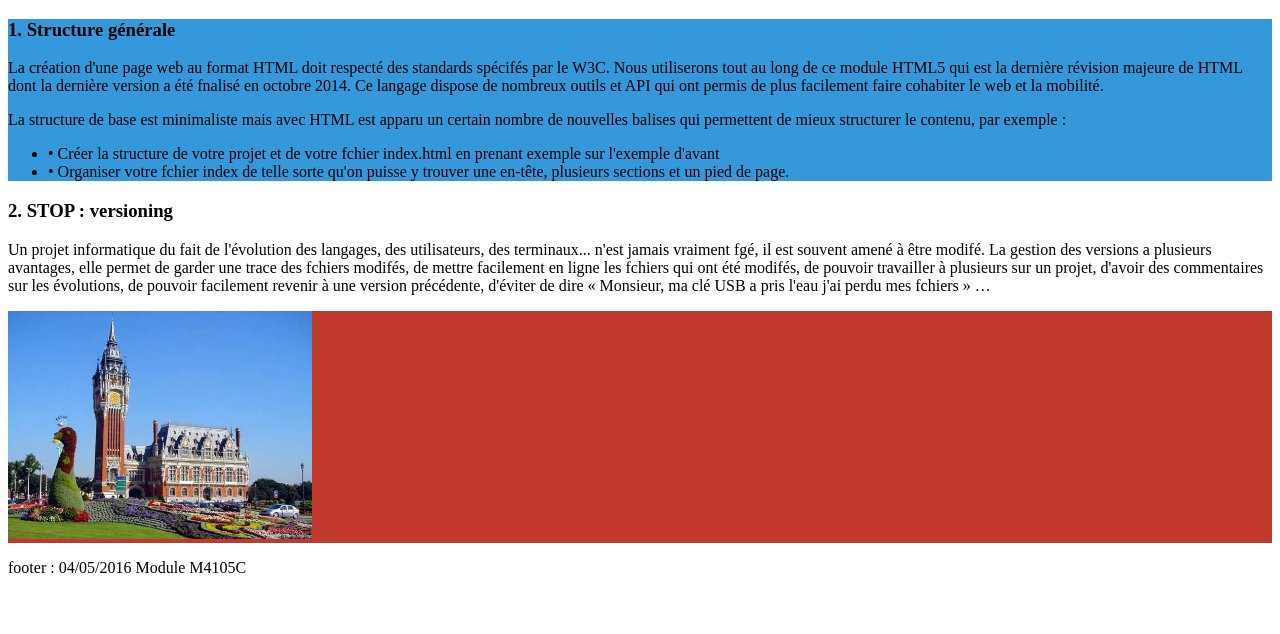
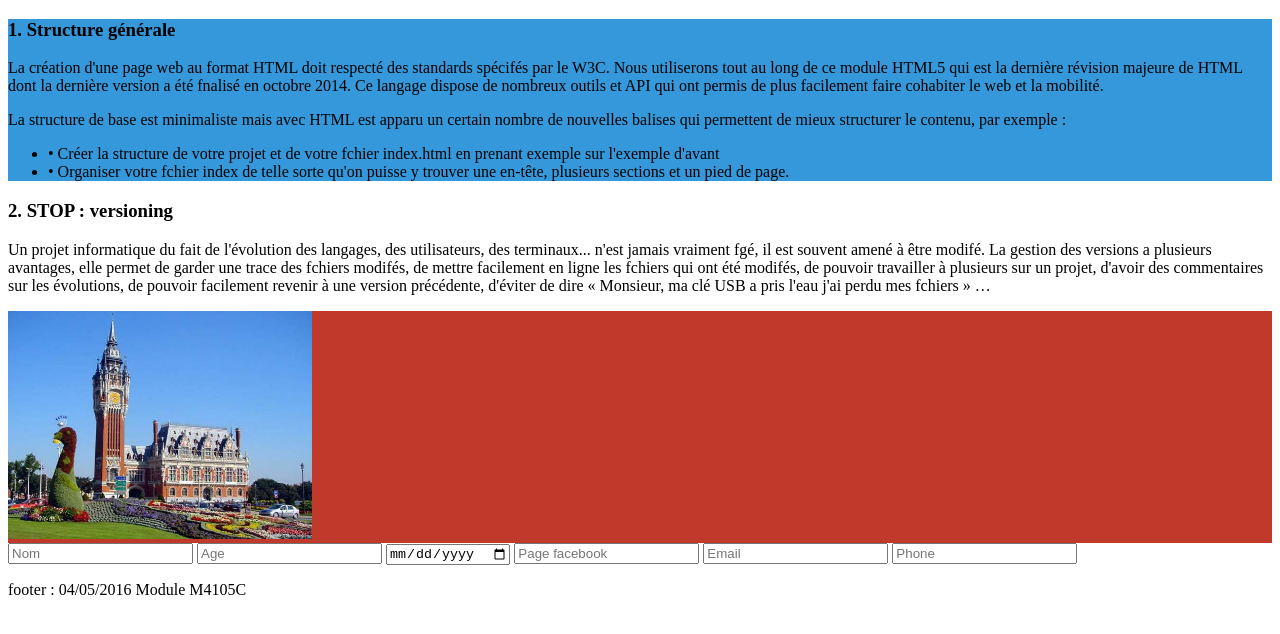
Before and after one commit to raphaya/hello, a plain HTML site: page index.html in a window 1280 px wide. Drawn offline with Linux system fonts and the light colour scheme.

```diff
--- a/index.html
+++ b/index.html
@@ -45,6 +45,16 @@
 </div>
 
 <div>
+	<input type="string" name="nom" placeholder="Nom" />
+	<input type="number" name="age" placeholder="Age" />
+	<input type="date" name="date" placeholder="Date"/>
+	<input type="string" name="facebook" placeholder="Page facebook" />
+	<input type="email" name="email" placeholder="Email" />
+	<input type="phone" name="phone" placeholder="Phone" />
+</div>
+
+
+<div>
 <p>footer :
 04/05/2016
 Module M4105C
```
